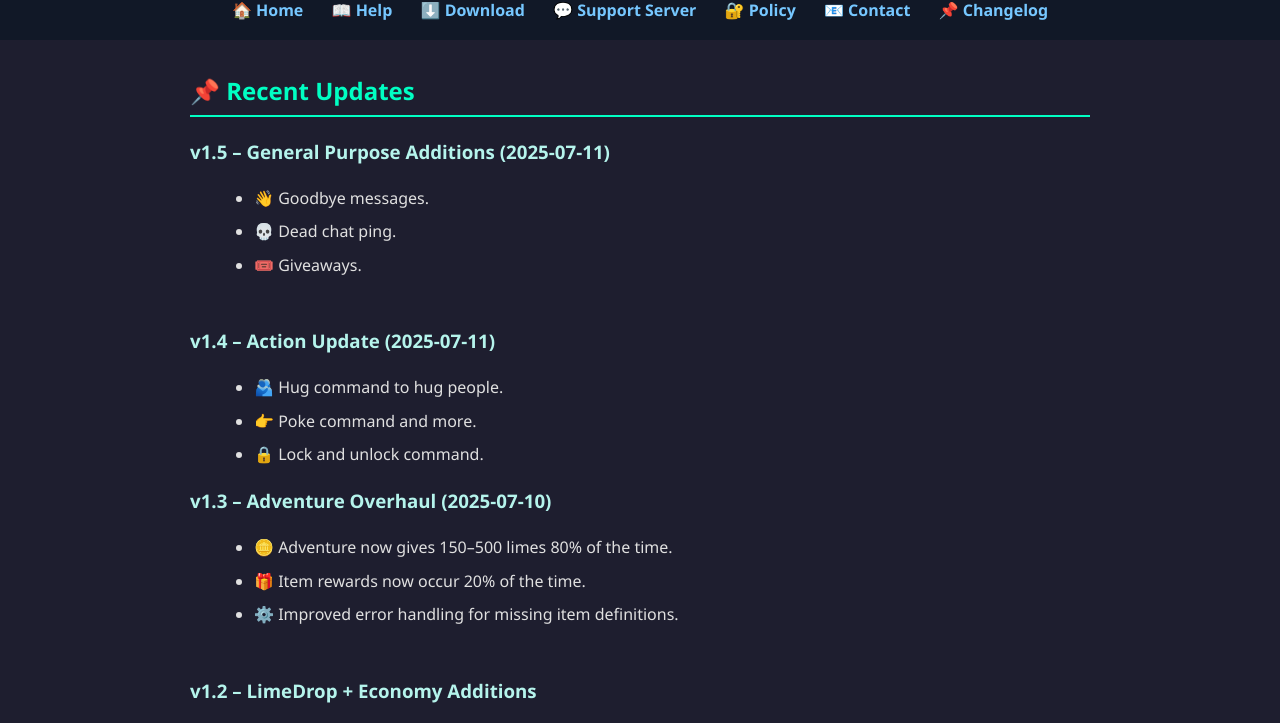
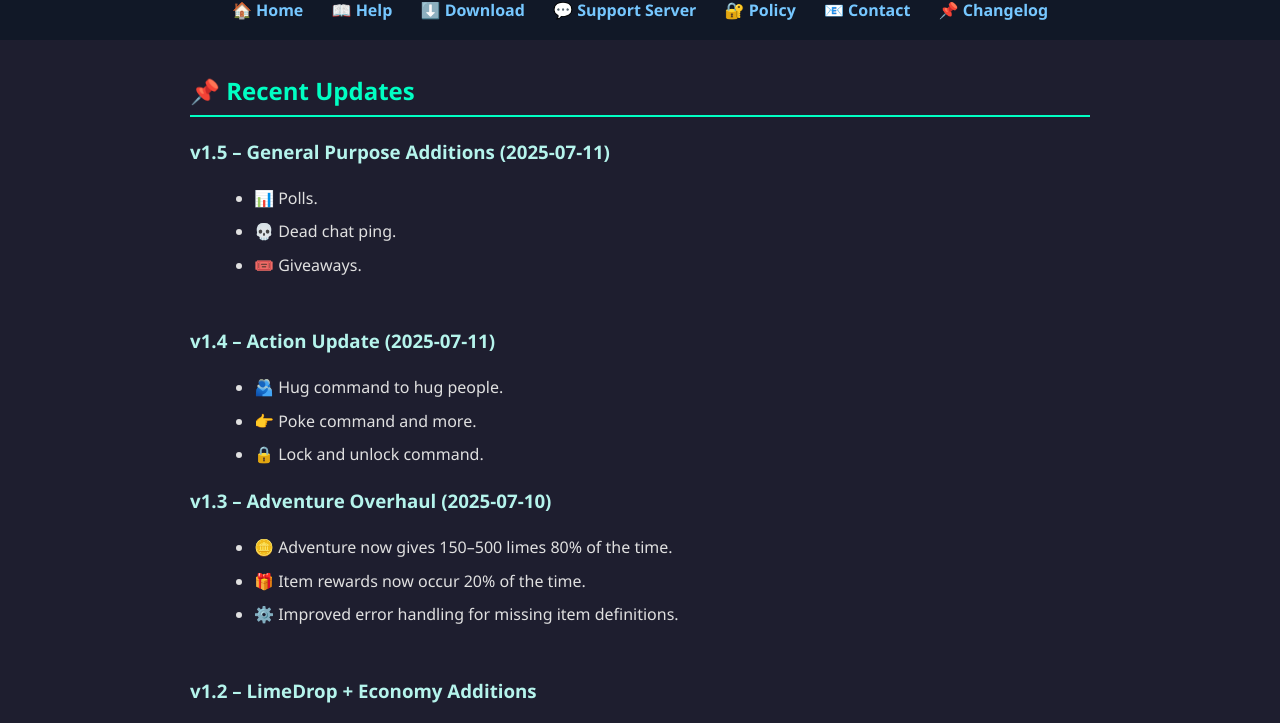
Before and after one commit to adadadadadaj/limepea-legal, a plain HTML site: page changelog.html in a window 1280 px wide. Shown: the part 77-800 px from the top of the page. Drawn offline with Linux system fonts and the light colour scheme.

Commit message:
Update changelog.html

```diff
--- a/changelog.html
+++ b/changelog.html
@@ -85,7 +85,7 @@
     <section>
       <h3>v1.5 – General Purpose Additions (2025-07-11)</h3>
       <ul>
-        <li>👋 Goodbye messages.</li>
+        <li>📊 Polls.</li>
         <li>💀 Dead chat ping.</li>
         <li>🎟️ Giveaways.</li>
       </ul>
```
